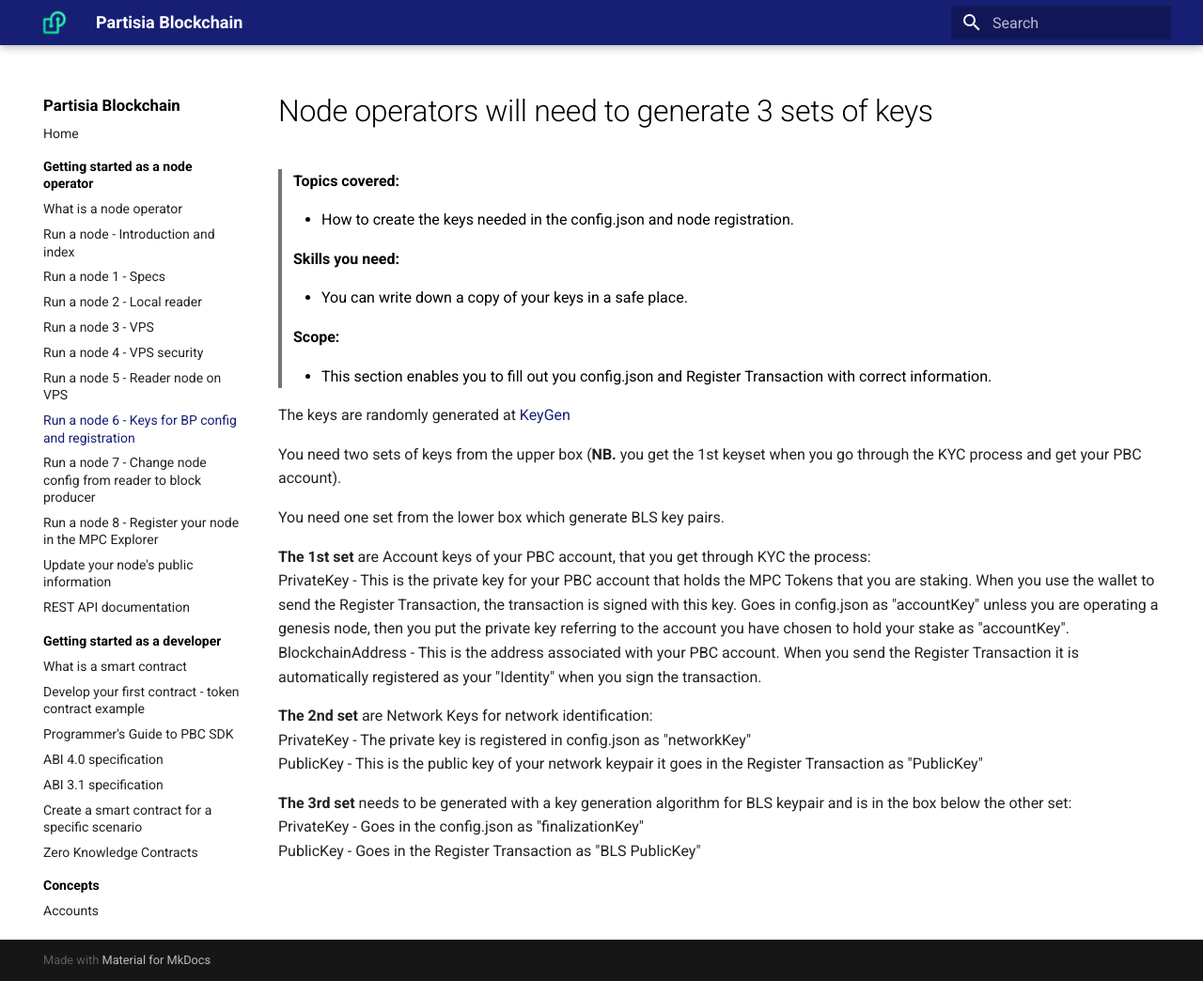
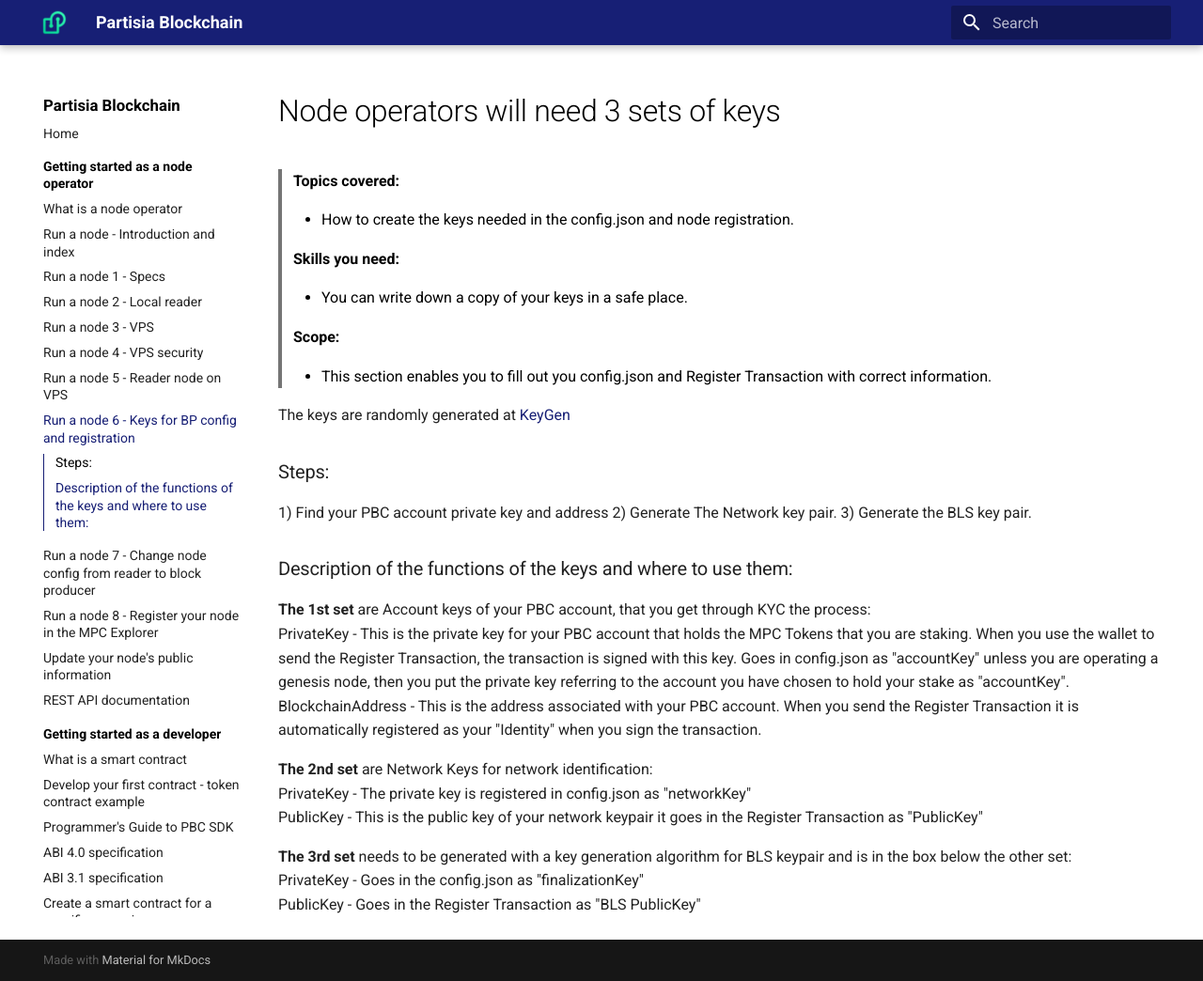
Before and after one commit to 0xSero/partisia-docs, an MkDocs documentation site: the page built from docs/operator-6-keys.md, in a window 1280 px wide and 1044 px high. Shown: the whole window at 94% size. Built offline with MkDocs 1.6.1 and Material for MkDocs 9.7.7, drawn with Linux system fonts in a browser that asks for light colours; a script that is not in the unit is left out.

Commit message:
indentation

```diff
--- a/docs/operator-6-keys.md
+++ b/docs/operator-6-keys.md
@@ -14,9 +14,13 @@
 
 The keys are randomly generated at [KeyGen](https://dashboard.partisiablockchain.com/keygen)
 
-You need two sets of keys from the upper box (**NB.** you get the 1st keyset when you go through the KYC process and get your PBC account).
+### Steps:
+1) Find your PBC account private key and address
+2) Generate The Network key pair.
+3) Generate the BLS key pair.
 
-You need one set from the lower box which generate BLS key pairs.
+### Description of the functions of the keys and where to use them:
+
 
 **The 1st set**  are Account keys of your PBC account, that you get through KYC the process:
 PrivateKey - This is the private key for your PBC account that holds the MPC Tokens that you are staking. When you use the wallet to send the Register Transaction, the transaction is signed with this key. Goes in config.json as "accountKey" unless you are operating a genesis node, then you put the private key referring to the account you have chosen to hold your stake as "accountKey".
```
Also changed, not shown: other parts of docs/operator-6-keys.md (+1 -1 lines), docs/operator-5-reader-vps.md (+2 -0 lines).
